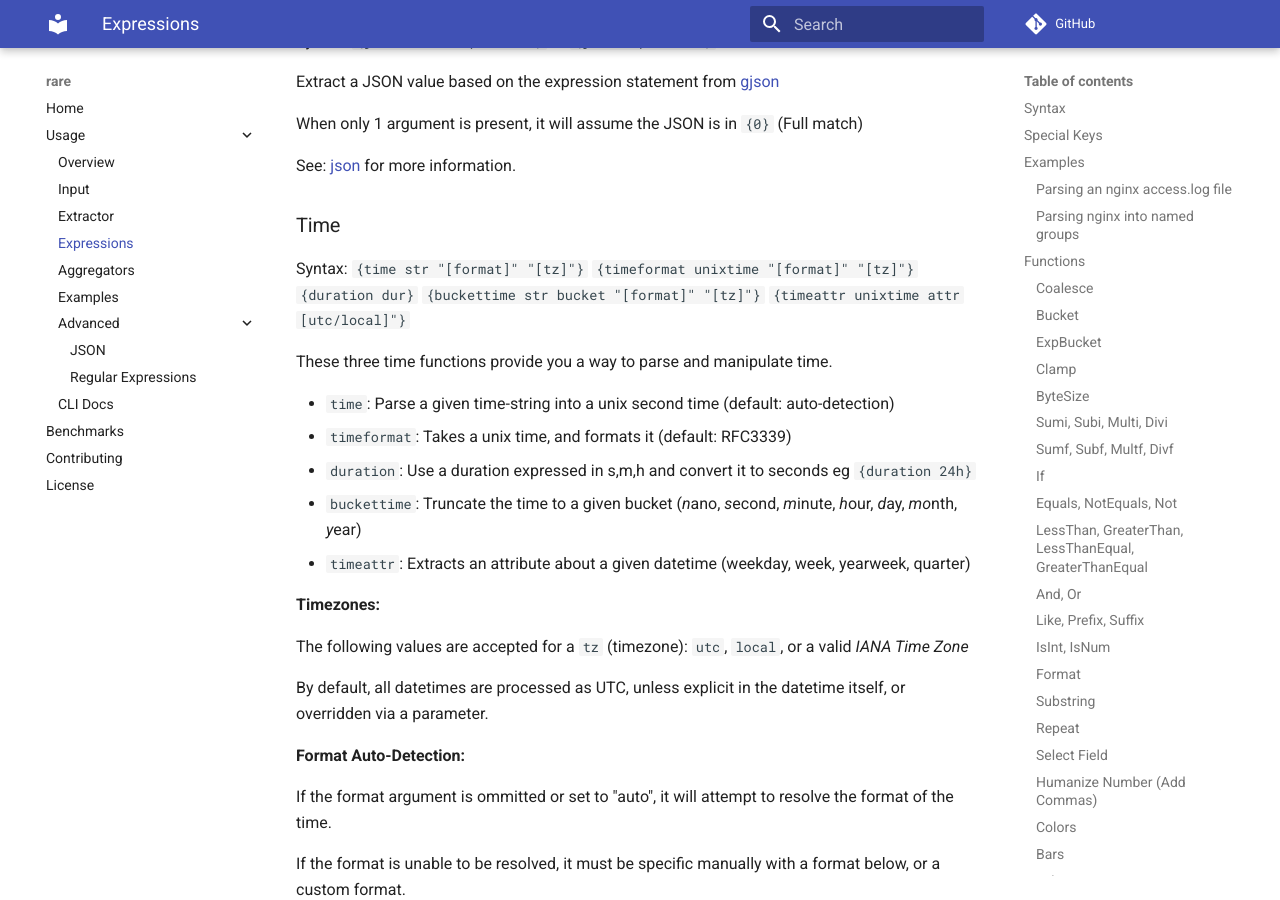
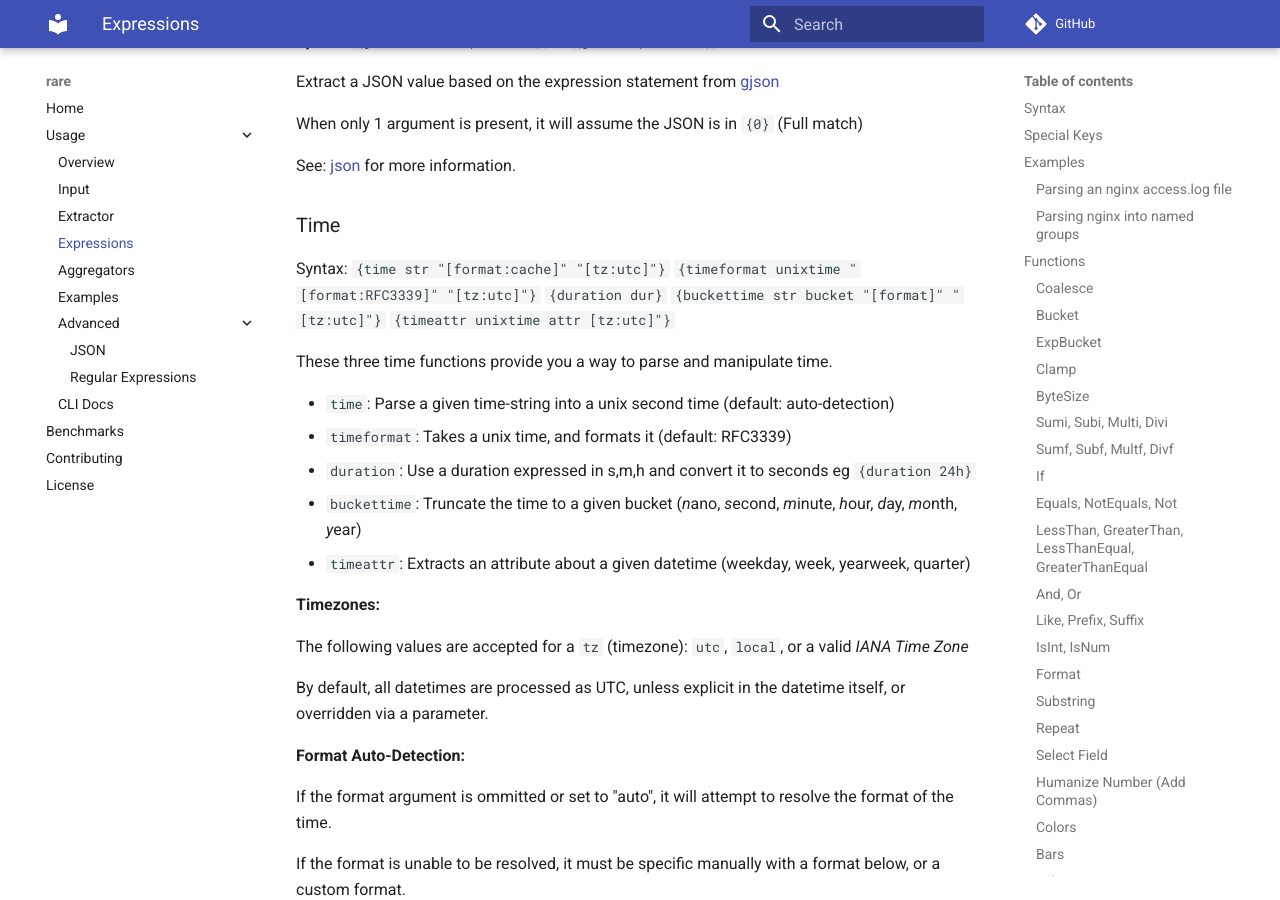
Before and after one commit to zix99/rare, an MkDocs documentation site: the page built from docs/usage/expressions.md, in a window 1280 px wide and 900 px high, scrolled down 6228 px. Built offline with MkDocs 1.6.1 and Material for MkDocs 9.7.7, drawn with Linux system fonts in a browser that asks for light colours; comment, search, counter and statistics services are not loaded.

Commit message:
Fix timeattr docs

```diff
--- a/docs/usage/expressions.md
+++ b/docs/usage/expressions.md
@@ -260,11 +260,11 @@ See: [json](json.md) for more information.
 ### Time
 
 Syntax:
-`{time str "[format]" "[tz]"}`
-`{timeformat unixtime "[format]" "[tz]"}`
+`{time str "[format:cache]" "[tz:utc]"}`
+`{timeformat unixtime "[format:RFC3339]" "[tz:utc]"}`
 `{duration dur}`
-`{buckettime str bucket "[format]" "[tz]"}`
-`{timeattr unixtime attr [utc/local]"}`
+`{buckettime str bucket "[format]" "[tz:utc]"}`
+`{timeattr unixtime attr [tz:utc]"}`
 
 These three time functions provide you a way to parse and manipulate time.
 
```
